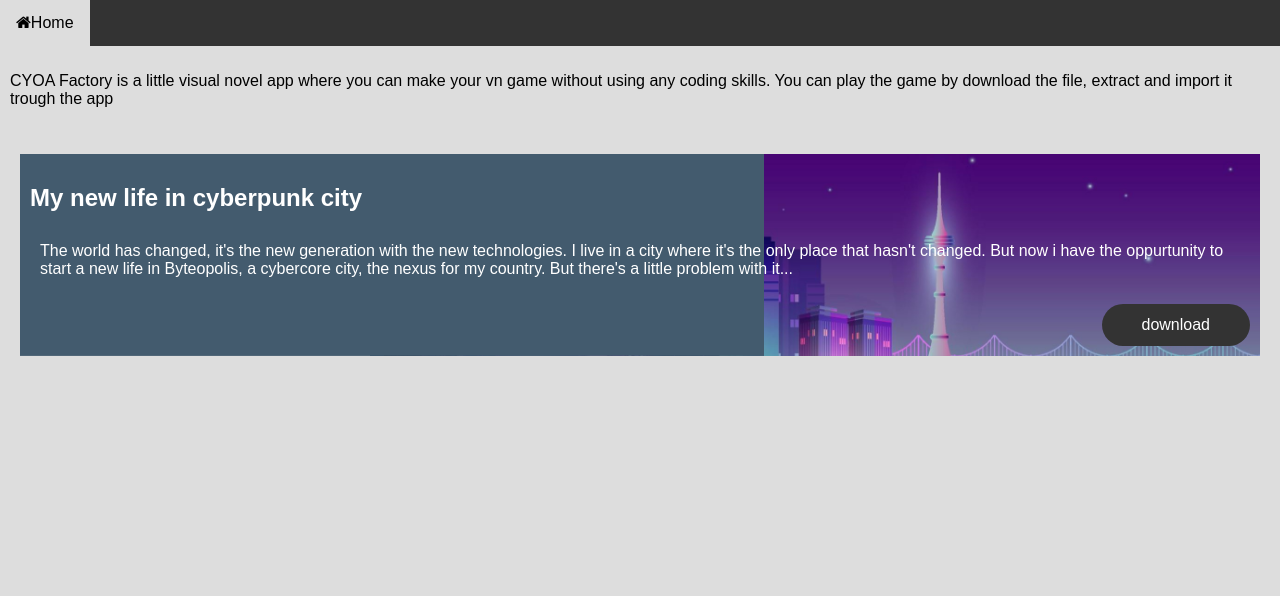
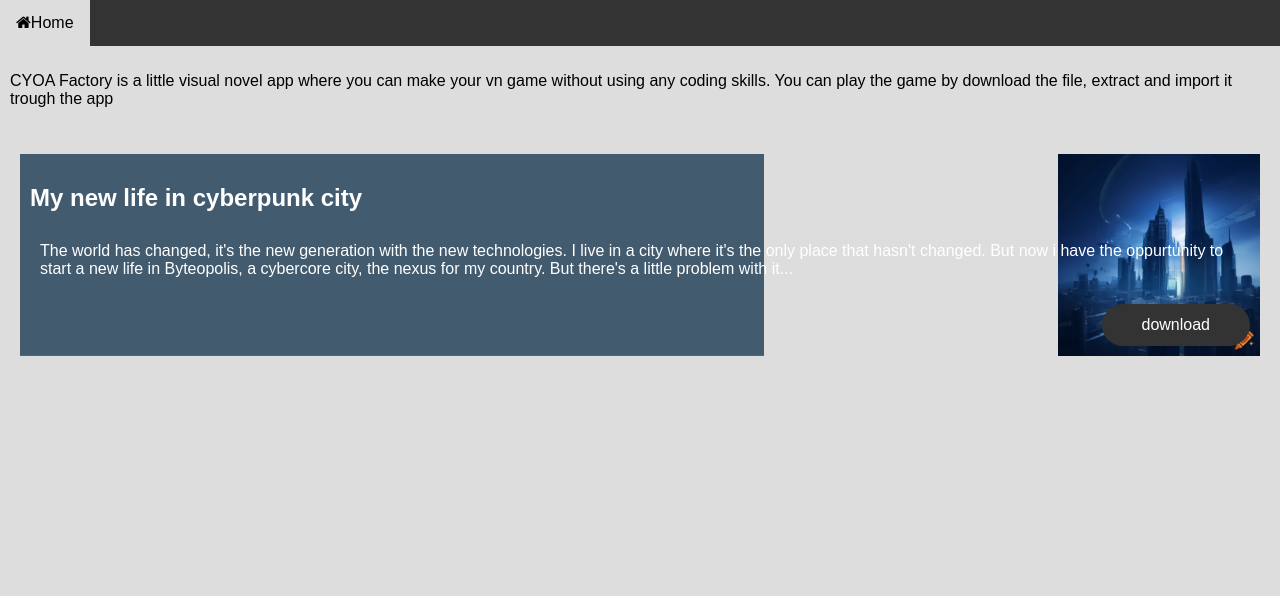
Before and after one commit to Yoelvan06/Vandev-studio, a PHP site: page /CYOAgames.html in a window 1280 px wide. Shown: the top 596 px of the page. Run offline with PHP 8.4, Linux system fonts and the light colour scheme.

Commit message:
Add files via upload

```diff
--- a/CYOAgames.html
+++ b/CYOAgames.html
@@ -19,7 +19,7 @@
         </p>
     </div>
 
-    <div class="product">
+    <div class="product1">
         <h2>My new life in cyberpunk city</h2>
         <p>
             The world has changed, it's the new generation with the new technologies. I live in a city where it's the only place that hasn't changed.
--- a/style.css
+++ b/style.css
@@ -153,7 +153,16 @@
 
 .product {
   color: white;
-  background: linear-gradient(to right, #435b6e 60%, transparent 50%), url(img/night-city-panorama-with-neon-glow-on-dark-background-vector.jpg);
+  background: linear-gradient(to right, #435b6e 60%, transparent 50%), url(img/Screenshot\ \(137\).png);
+  background-position: right;
+  background-size: contain;
+  background-repeat: no-repeat;
+  padding: 10px;
+  margin: 20px;
+}
+.product1 {
+  color: white;
+  background: linear-gradient(to right, #435b6e 60%, transparent 50%), url(img/craiyon_095147_Futuristic_skyscapers_heights_background.png);
   background-position: right;
   background-size: contain;
   background-repeat: no-repeat;
```
Also changed, not shown: img/Screenshot (137).png (added), img/craiyon_095147_Futuristic_skyscapers_heights_background.png (added).
